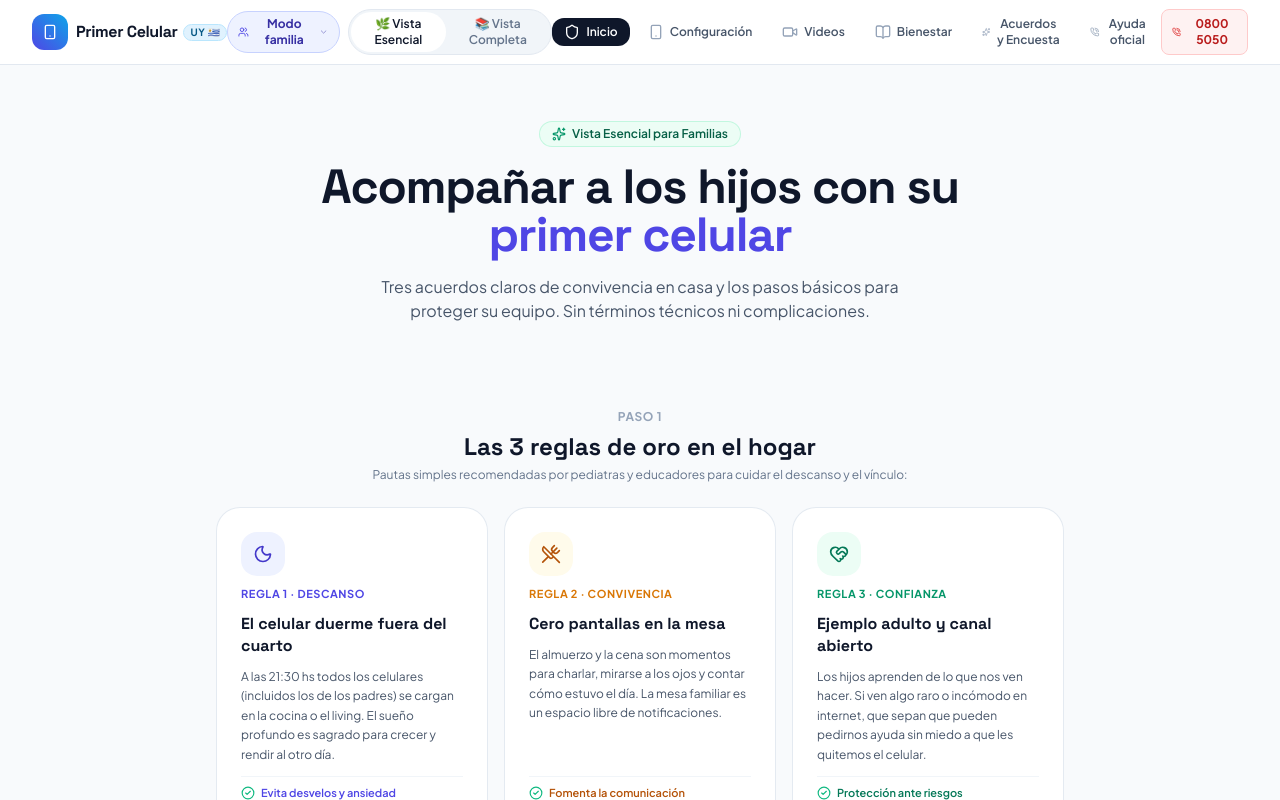
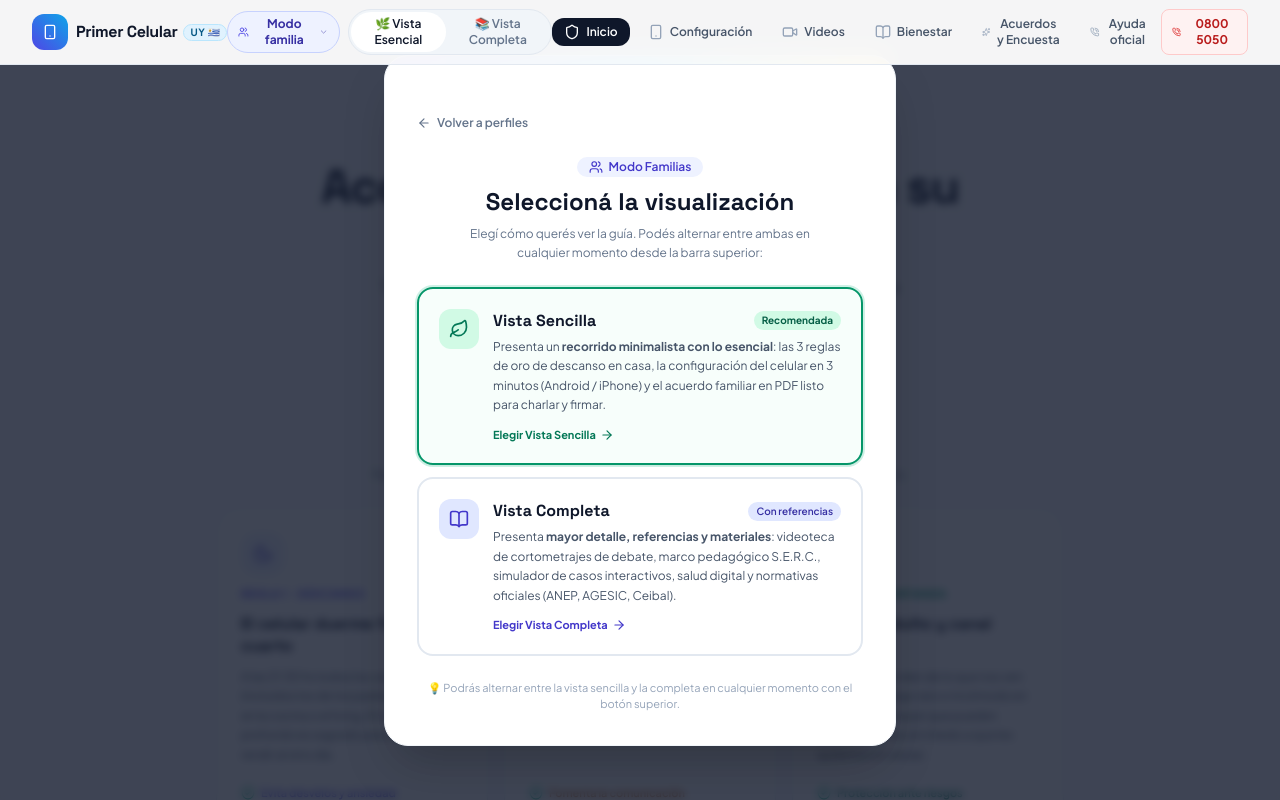
Before and after one commit to Contenidistas/ProtocoloEntregaCelular, a React (Vite) app: page / in a window 1280 px wide. Both pictures are taken after a click on the button 640 px from the left and 393 px from the top of the page. Shown: the top 800 px of the page. Built offline with nearby package versions, Linux system fonts and the light colour scheme.

Commit message:
feat(modal): agregar paso de seleccion entre vista sencilla y completa al elegir modo familia

```diff
--- a/src/App.jsx
+++ b/src/App.jsx
@@ -98,6 +98,8 @@ export default function App() {
       <ProfileSelectorModal
         userProfile={userProfile}
         setUserProfile={setUserProfile}
+        familyViewMode={familyViewMode}
+        onSetFamilyViewMode={handleSetFamilyViewMode}
         isOpen={isProfileModalOpen}
         onClose={() => setIsProfileModalOpen(false)}
         onOpenWorkshopMode={() => setIsWorkshopModeActive(true)}
--- a/src/components/ProfileSelectorModal.jsx
+++ b/src/components/ProfileSelectorModal.jsx
@@ -1,12 +1,53 @@
-import React from 'react';
-import { Users, GraduationCap, Sparkles, Check, ArrowRight, Presentation, Lock } from 'lucide-react';
+import React, { useState, useEffect } from 'react';
+import {
+  Users,
+  GraduationCap,
+  Sparkles,
+  Check,
+  ArrowRight,
+  Presentation,
+  Lock,
+  ArrowLeft,
+  BookOpen,
+  Leaf,
+  ShieldCheck
+} from 'lucide-react';
 
-export default function ProfileSelectorModal({ userProfile, setUserProfile, isOpen, onClose, onOpenWorkshopMode, onOpenResearcherDashboard }) {
+export default function ProfileSelectorModal({
+  userProfile,
+  setUserProfile,
+  familyViewMode = 'esencial',
+  onSetFamilyViewMode,
+  isOpen,
+  onClose,
+  onOpenWorkshopMode,
+  onOpenResearcherDashboard
+}) {
+  const [step, setStep] = useState('profile'); // 'profile' | 'family-view'
+
+  // Reset to initial step when opened
+  useEffect(() => {
+    if (isOpen) {
+      setStep('profile');
+    }
+  }, [isOpen]);
+
   if (!isOpen) return null;
 
-  const handleSelect = (profile) => {
-    setUserProfile(profile);
-    localStorage.setItem('primer_celular_perfil', profile);
+  const handleSelectTeacher = () => {
+    setUserProfile('docente');
+    localStorage.setItem('primer_celular_perfil', 'docente');
+    if (onClose) onClose();
+  };
+
+  const handleSelectFamilyMode = (viewMode) => {
+    setUserProfile('familia');
+    localStorage.setItem('primer_celular_perfil', 'familia');
+    if (onSetFamilyViewMode) {
+      onSetFamilyViewMode(viewMode);
+    } else {
+      localStorage.setItem('primer_celular_vista_familia', viewMode);
+    }
     if (onClose) onClose();
   };
 
@@ -14,12 +55,15 @@ export default function ProfileSelectorModal({ userProfile, setUserProfile, isOp
     <div className="fixed inset-0 z-50 flex items-center justify-center p-4 bg-slate-900/80 backdrop-blur-sm animate-in fade-in duration-200">
       <div className="bg-white rounded-3xl max-w-lg w-full p-6 sm:p-8 shadow-2xl border border-slate-100 space-y-6 relative overflow-hidden">
 
-        {/* Decorative top accent */}
+        {/* Top accent line */}
         <div className="absolute top-0 left-0 right-0 h-2 bg-gradient-to-r from-indigo-600 via-sky-500 to-amber-400" />
 
-        {/* Modal Header */}
+        {/* STEP 1: SELECT PROFILE (FAMILIA / DOCENTE) */}
+        {step === 'profile' && (
+          <div className="space-y-6 animate-in fade-in duration-150">
+            {/* Header */}
             <div className="text-center space-y-2 pt-2">
-          <div className="inline-flex items-center gap-2 px-3 py-1 rounded-full bg-indigo-50 text-indigo-800 text-xs font-bold uppercase tracking-wider">
+              <div className="inline-flex items-center gap-1.5 px-3 py-1 rounded-full bg-indigo-50 text-indigo-800 text-xs font-bold uppercase tracking-wider">
                 <Sparkles className="w-3.5 h-3.5 text-indigo-600" />
                 <span>Bienvenido / Bienvenida 🇺🇾</span>
               </div>
@@ -27,17 +71,18 @@ export default function ProfileSelectorModal({ userProfile, setUserProfile, isOp
                 ¿Cómo vas a usar esta guía hoy?
               </h3>
               <p className="text-xs sm:text-sm text-slate-600 leading-relaxed max-w-sm mx-auto">
-            Elegí tu perfil para que adaptemos las herramientas y recomendaciones a tu realidad cotidiana.
+                Elegí tu perfil para que adaptemos las herramientas y recomendaciones a tu realidad cotidiana:
               </p>
             </div>
 
             {/* The Two Main Choices */}
             <div className="space-y-3.5 pt-1">
 
-          {/* Option 1: Familias */}
+              {/* Option 1: Familias (Opens View Selector Step) */}
               <button
-            onClick={() => handleSelect('familia')}
-            className={`w-full text-left p-5 rounded-2xl border-2 transition-all flex items-start gap-4 group ${
+                type="button"
+                onClick={() => setStep('family-view')}
+                className={`w-full text-left p-5 rounded-2xl border-2 transition-all flex items-start gap-4 group cursor-pointer ${
                   userProfile === 'familia'
                     ? 'border-indigo-600 bg-indigo-50/50 shadow-md ring-2 ring-indigo-500/20'
                     : 'border-slate-200 hover:border-indigo-300 hover:bg-slate-50/70'
@@ -51,26 +96,22 @@ export default function ProfileSelectorModal({ userProfile, setUserProfile, isOp
                     <span className="font-heading font-extrabold text-base sm:text-lg text-slate-900">
                       Soy padre, madre o tutor
                     </span>
-                {userProfile === 'familia' && (
-                  <span className="w-5 h-5 rounded-full bg-indigo-600 text-white flex items-center justify-center text-xs">
-                    <Check className="w-3.5 h-3.5" />
+                    <span className="text-xs text-indigo-600 font-bold flex items-center gap-1 group-hover:translate-x-1 transition-transform">
+                      <span>Elegir vista</span>
+                      <ArrowRight className="w-3.5 h-3.5" />
                     </span>
-                )}
                   </div>
                   <p className="text-xs text-slate-600 leading-relaxed">
-                Pautas esenciales y directas para el hogar. Incluye una <strong>Vista Esencial ultralimpia</strong> de 3 pasos y la opción de ver contenidos completos.
+                    Acompañamiento en casa, límites de descanso, controles técnicos y acuerdos. <em>Podés elegir entre la vista sencilla o completa</em>.
                   </p>
-              <div className="pt-2 flex items-center gap-1 text-[11px] font-bold text-indigo-700">
-                <span>Ir al modo familia</span>
-                <ArrowRight className="w-3.5 h-3.5 group-hover:translate-x-1 transition-transform" />
-              </div>
                 </div>
               </button>
 
               {/* Option 2: Docentes */}
               <button
-            onClick={() => handleSelect('docente')}
-            className={`w-full text-left p-5 rounded-2xl border-2 transition-all flex items-start gap-4 group ${
+                type="button"
+                onClick={handleSelectTeacher}
+                className={`w-full text-left p-5 rounded-2xl border-2 transition-all flex items-start gap-4 group cursor-pointer ${
                   userProfile === 'docente'
                     ? 'border-purple-600 bg-purple-50/50 shadow-md ring-2 ring-purple-500/20'
                     : 'border-slate-200 hover:border-purple-300 hover:bg-slate-50/70'
@@ -91,7 +132,7 @@ export default function ProfileSelectorModal({ userProfile, setUserProfile, isOp
                     )}
                   </div>
                   <p className="text-xs text-slate-600 leading-relaxed">
-                Busco pautas para el aula en la escuela o liceo, guías didácticas oficiales de ANEP y AGESIC, y el taller para familias.
+                    Pautas para el aula en la escuela o liceo, guías didácticas oficiales de ANEP y AGESIC, contrato escolar y taller para familias.
                   </p>
                   <div className="pt-2 flex items-center gap-1 text-[11px] font-bold text-purple-700">
                     <span>Ir al modo educativo</span>
@@ -102,18 +143,19 @@ export default function ProfileSelectorModal({ userProfile, setUserProfile, isOp
 
             </div>
 
-        {/* Discreet Facilitator / Workshop & Researcher Mode Links */}
+            {/* Bottom Links */}
             <div className="pt-2 border-t border-slate-100 flex flex-wrap items-center justify-between gap-2 text-xs text-slate-400">
               <span className="text-[11px]">Podés cambiar de perfil cuando quieras.</span>
 
               <div className="flex items-center gap-3">
                 {onOpenResearcherDashboard && (
                   <button
+                    type="button"
                     onClick={() => {
                       if (onClose) onClose();
                       onOpenResearcherDashboard();
                     }}
-                className="inline-flex items-center gap-1 text-slate-400 hover:text-indigo-600 text-[11px] font-semibold transition-colors"
+                    className="inline-flex items-center gap-1 text-slate-400 hover:text-indigo-600 text-[11px] font-semibold transition-colors cursor-pointer"
                     title="Acceso protegido con contraseña al panel de investigación"
                   >
                     <Lock className="w-3 h-3" />
@@ -122,11 +164,12 @@ export default function ProfileSelectorModal({ userProfile, setUserProfile, isOp
                 )}
 
                 <button
+                  type="button"
                   onClick={() => {
                     if (onClose) onClose();
                     if (onOpenWorkshopMode) onOpenWorkshopMode();
                   }}
-              className="inline-flex items-center gap-1 text-slate-400 hover:text-indigo-600 text-[11px] font-semibold transition-colors"
+                  className="inline-flex items-center gap-1 text-slate-400 hover:text-indigo-600 text-[11px] font-semibold transition-colors cursor-pointer"
                   title="Vista diseñada para pantalla grande y proyector de eventos"
                 >
                   <Presentation className="w-3.5 h-3.5" />
@@ -134,6 +177,112 @@ export default function ProfileSelectorModal({ userProfile, setUserProfile, isOp
                 </button>
               </div>
             </div>
+          </div>
+        )}
+
+        {/* STEP 2: SELECT FAMILY VIEW (SENCILLA O COMPLETA) */}
+        {step === 'family-view' && (
+          <div className="space-y-5 animate-in fade-in slide-in-from-right duration-200">
+
+            {/* Back button */}
+            <button
+              type="button"
+              onClick={() => setStep('profile')}
+              className="inline-flex items-center gap-1.5 text-xs text-slate-500 hover:text-slate-900 font-semibold transition-colors cursor-pointer"
+            >
+              <ArrowLeft className="w-3.5 h-3.5" />
+              <span>Volver a perfiles</span>
+            </button>
+
+            {/* Header */}
+            <div className="text-center space-y-1.5">
+              <div className="inline-flex items-center gap-1.5 px-3 py-0.5 rounded-full bg-indigo-50 text-indigo-700 text-xs font-semibold">
+                <Users className="w-3.5 h-3.5" />
+                <span>Modo Familias</span>
+              </div>
+              <h3 className="font-heading text-xl sm:text-2xl font-extrabold text-slate-900">
+                Seleccioná la visualización
+              </h3>
+              <p className="text-xs text-slate-500 leading-relaxed max-w-sm mx-auto">
+                Elegí cómo querés ver la guía. Podés alternar entre ambas en cualquier momento desde la barra superior:
+              </p>
+            </div>
+
+            {/* The Two View Options */}
+            <div className="space-y-3 pt-1">
+
+              {/* Opción 1: Vista Sencilla */}
+              <button
+                type="button"
+                onClick={() => handleSelectFamilyMode('esencial')}
+                className={`w-full text-left p-4 sm:p-5 rounded-2xl border-2 transition-all flex items-start gap-3.5 group cursor-pointer ${
+                  familyViewMode === 'esencial'
+                    ? 'border-emerald-600 bg-emerald-50/40 shadow-sm ring-2 ring-emerald-500/20'
+                    : 'border-slate-200 hover:border-emerald-300 hover:bg-slate-50/70'
+                }`}
+              >
+                <div className="w-10 h-10 rounded-xl bg-emerald-100 text-emerald-800 flex items-center justify-center shrink-0 shadow-xs group-hover:scale-105 transition-transform">
+                  <Leaf className="w-5 h-5 text-emerald-700" />
+                </div>
+                <div className="flex-1 space-y-1">
+                  <div className="flex items-center justify-between">
+                    <span className="font-heading font-bold text-base text-slate-900">
+                      Vista Sencilla
+                    </span>
+                    <span className="px-2 py-0.5 rounded-full bg-emerald-100 text-emerald-800 text-[10px] font-bold">
+                      Recomendada
+                    </span>
+                  </div>
+                  <p className="text-xs text-slate-600 leading-relaxed font-normal">
+                    Presenta un <strong>recorrido minimalista con lo esencial</strong>: las 3 reglas de oro de descanso en casa, la configuración del celular en 3 minutos (Android / iPhone) y el acuerdo familiar en PDF listo para charlar y firmar.
+                  </p>
+                  <div className="pt-2 flex items-center gap-1 text-[11px] font-bold text-emerald-700">
+                    <span>Elegir Vista Sencilla</span>
+                    <ArrowRight className="w-3.5 h-3.5 group-hover:translate-x-1 transition-transform" />
+                  </div>
+                </div>
+              </button>
+
+              {/* Opción 2: Vista Completa */}
+              <button
+                type="button"
+                onClick={() => handleSelectFamilyMode('completa')}
+                className={`w-full text-left p-4 sm:p-5 rounded-2xl border-2 transition-all flex items-start gap-3.5 group cursor-pointer ${
+                  familyViewMode === 'completa'
+                    ? 'border-indigo-600 bg-indigo-50/40 shadow-sm ring-2 ring-indigo-500/20'
+                    : 'border-slate-200 hover:border-indigo-300 hover:bg-slate-50/70'
+                }`}
+              >
+                <div className="w-10 h-10 rounded-xl bg-indigo-100 text-indigo-800 flex items-center justify-center shrink-0 shadow-xs group-hover:scale-105 transition-transform">
+                  <BookOpen className="w-5 h-5 text-indigo-700" />
+                </div>
+                <div className="flex-1 space-y-1">
+                  <div className="flex items-center justify-between">
+                    <span className="font-heading font-bold text-base text-slate-900">
+                      Vista Completa
+                    </span>
+                    <span className="px-2 py-0.5 rounded-full bg-indigo-100 text-indigo-800 text-[10px] font-semibold">
+                      Con referencias
+                    </span>
+                  </div>
+                  <p className="text-xs text-slate-600 leading-relaxed font-normal">
+                    Presenta <strong>mayor detalle, referencias y materiales</strong>: videoteca de cortometrajes de debate, marco pedagógico S.E.R.C., simulador de casos interactivos, salud digital y normativas oficiales (ANEP, AGESIC, Ceibal).
+                  </p>
+                  <div className="pt-2 flex items-center gap-1 text-[11px] font-bold text-indigo-700">
+                    <span>Elegir Vista Completa</span>
+                    <ArrowRight className="w-3.5 h-3.5 group-hover:translate-x-1 transition-transform" />
+                  </div>
+                </div>
+              </button>
+
+            </div>
+
+            <p className="text-[11px] text-center text-slate-400 pt-1">
+              💡 Podrás alternar entre la vista sencilla y la completa en cualquier momento con el botón superior.
+            </p>
+
+          </div>
+        )}
 
       </div>
     </div>
```
Lines whose indentation alone changed are shown as unchanged.
